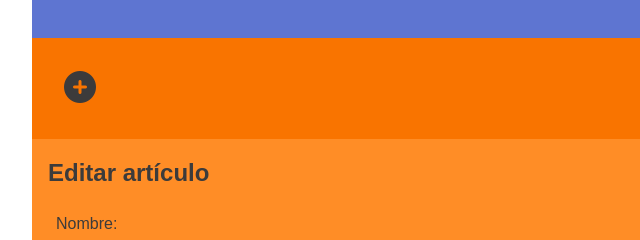
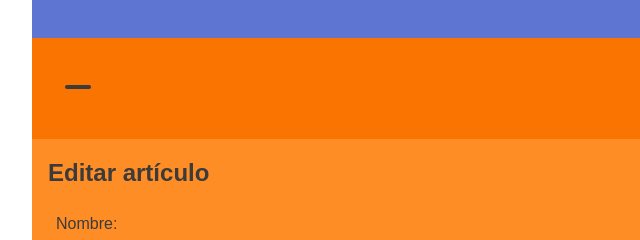
Before and after one commit to natigherardi/202207-w1ch4-natalia-gherardi, a plain HTML site: page form.html in a window 1280 px wide. Shown: the part 164-404 px from the top of the page, 0-640 px from the left. Drawn offline with Linux system fonts and the light colour scheme.

Commit message:
added minus emoji

```diff
--- a/form.html
+++ b/form.html
@@ -26,7 +26,9 @@
       </header>
       <main class="main-container">
         <section class="shop-summary-container">
-          <i class="fas fa-plus-circle" onclick=""></i>
+          <a href="index.html">
+            <i class="fa-solid fa-minus"></i>
+          </a>
           <span class="main-container__amount-bought">2/3 comprados</span>
         </section>
         <section class="second-section form">
```
